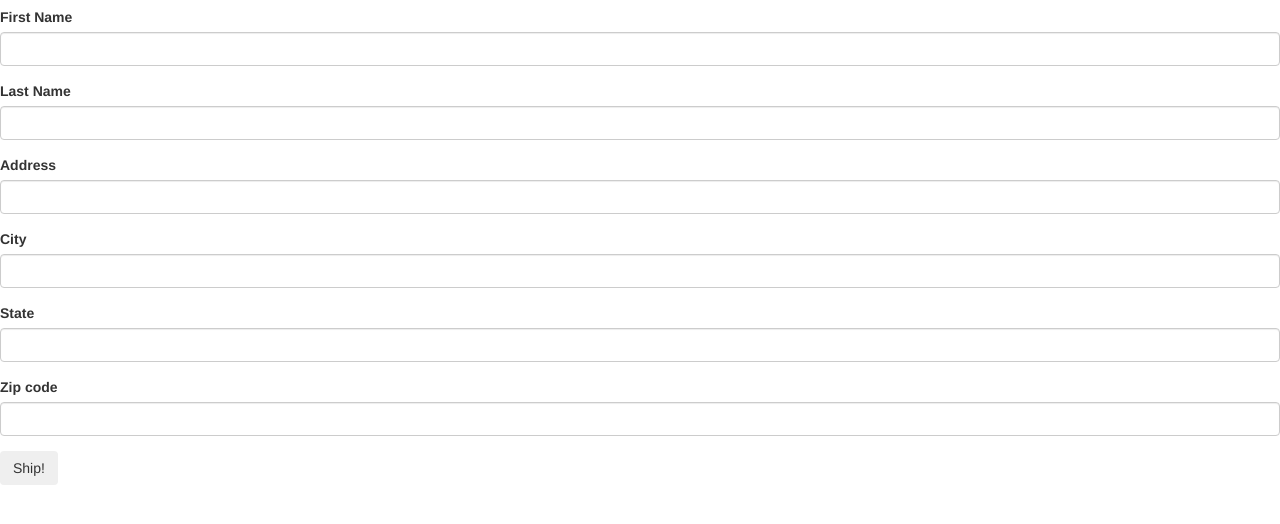
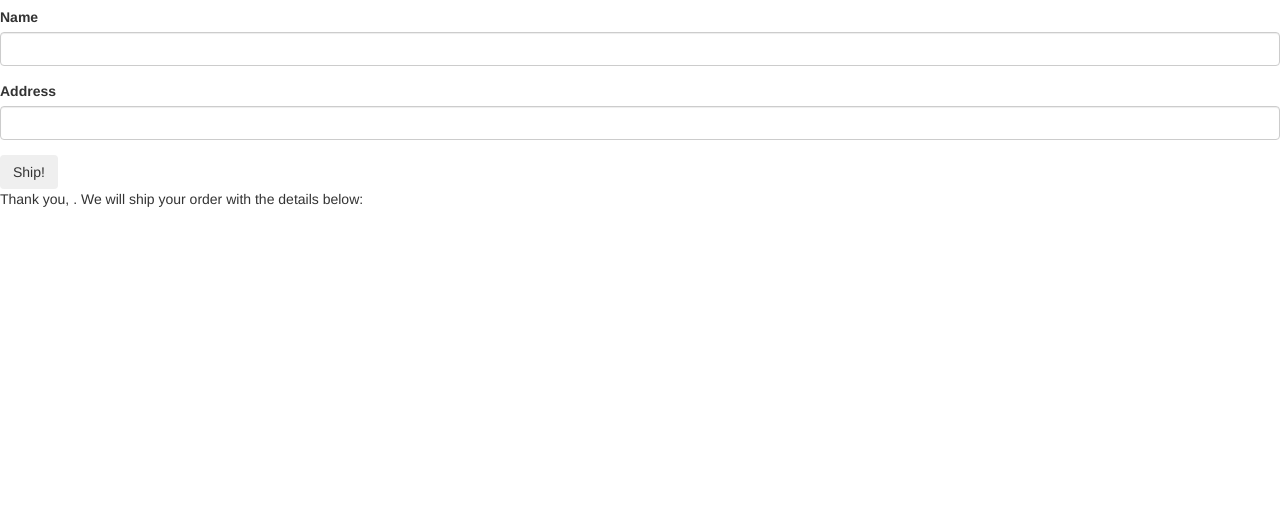
Before and after one commit to ALawley/shipping-page, a plain HTML site: page index.html in a window 1280 px wide. Shown: the part 56-580 px from the top of the page. Drawn offline with Linux system fonts and the light colour scheme.

Commit message:
add shipping info display to html

```diff
--- a/index.html
+++ b/index.html
@@ -12,30 +12,20 @@
     <div id="blanks">
       <form>
         <div class="form-group">
-            <label for="first-name">First Name</label>
-            <input id="first-name" class="form-control" type="text">
-          </div>
-          <div class="form-group">
-            <label for="last-name">Last Name</label>
-            <input id="last-name" class="form-control" type="text">
+            <label for="name">Name</label>
+            <input id="name" class="form-control" type="text">
           </div>
           <div class="form-group">
             <label for="address">Address</label>
             <input id="address" class="form-control" type="text">
           </div>
-          <div class="form-group">
-            <label for="city">City</label>
-            <input id="city" class="form-control" type="text">
-          </div>
-          <div class="form-group">
-            <label for="state">State</label>
-            <input id="state" class="form-control" type="text">
-          </div>
-          <div class="form-group">
-            <label for="zip">Zip code</label>
-            <input id="zip" class="form-control" type="text">
-          </div>
           <button type="submit" class="btn">Ship!</button>
       </form>
+    </div>
+    <div id="confirmation">
+      <p>
+        Thank you, <span class="name"></span>. We will ship your order with the details below:
+      </p>
+      <p class="shipping"><span class="first"></span></p>
   </body>
 </html>
```
